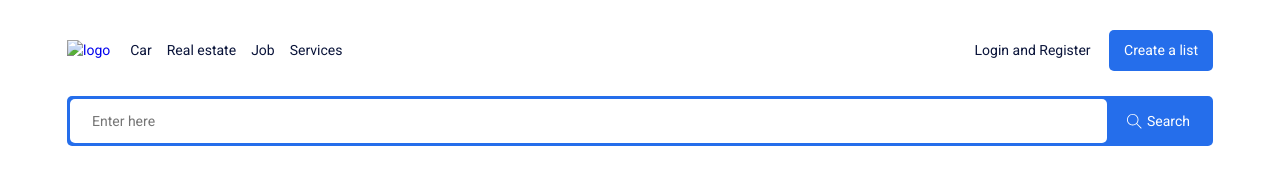
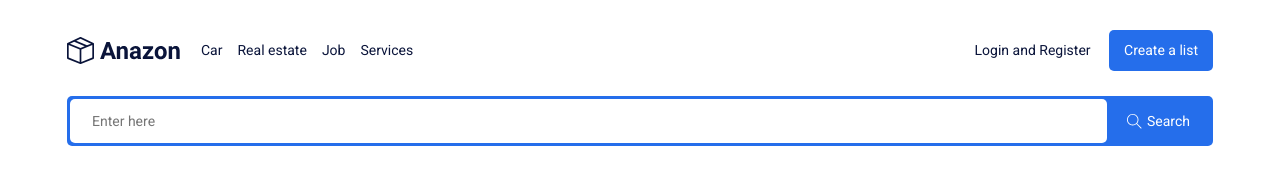
Before and after one commit to User6531/anazon, a plain HTML site: page index.html in a window 1280 px wide. Drawn offline with Linux system fonts and the light colour scheme; the site is published under a folder, as on GitHub Pages, so addresses that start at the root find nothing.

Commit message:
Update index.html

```diff
--- a/index.html
+++ b/index.html
@@ -16,7 +16,7 @@
     <header class="header">
         <div class="navbar">
             <a href="#" class="logo">
-                <img src="/img/header/logo.svg" alt="logo" class="logo-img">
+                <img src="./img/header/logo.svg" alt="logo" class="logo-img">
             </a>
 
             <nav class="navbar-menu">
```
